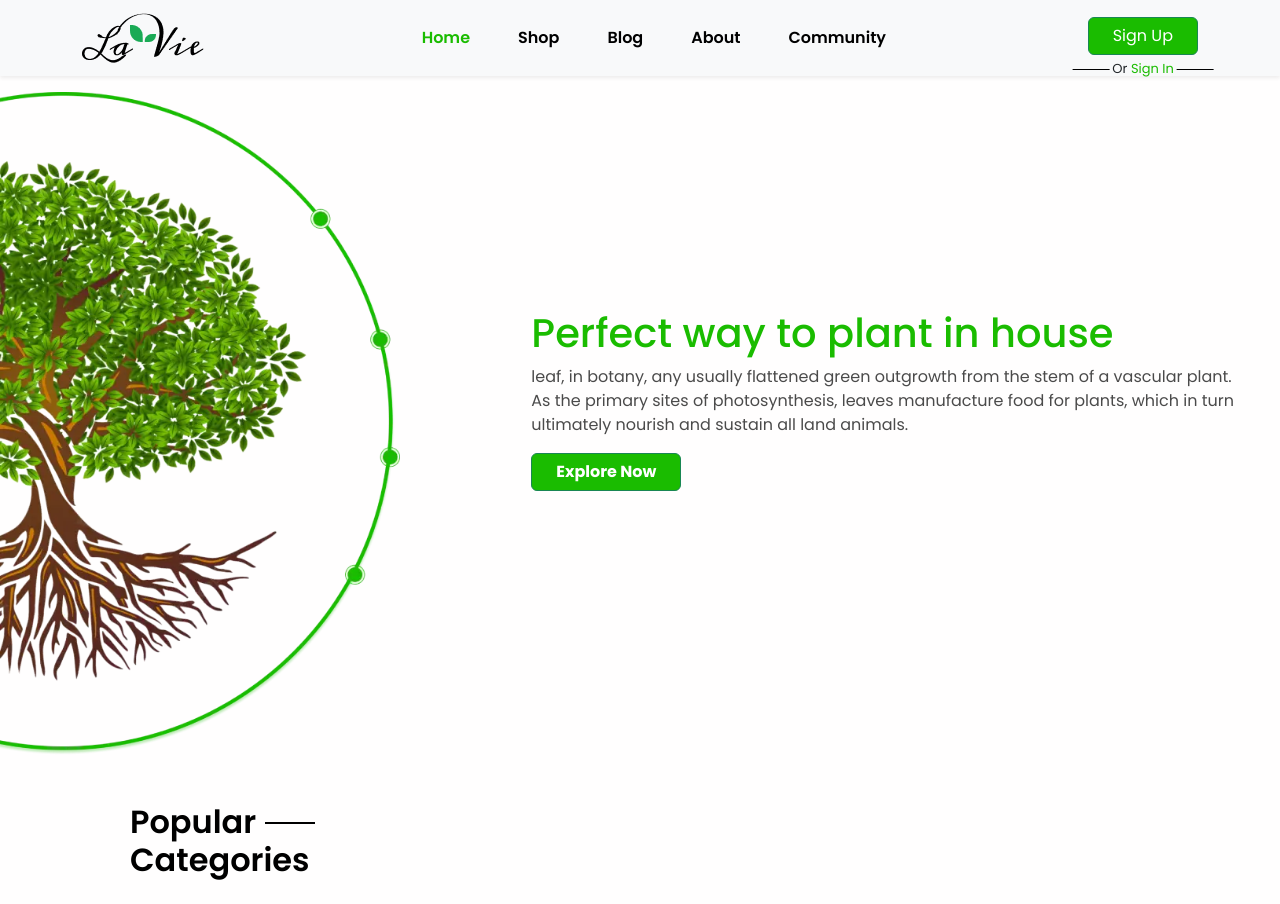
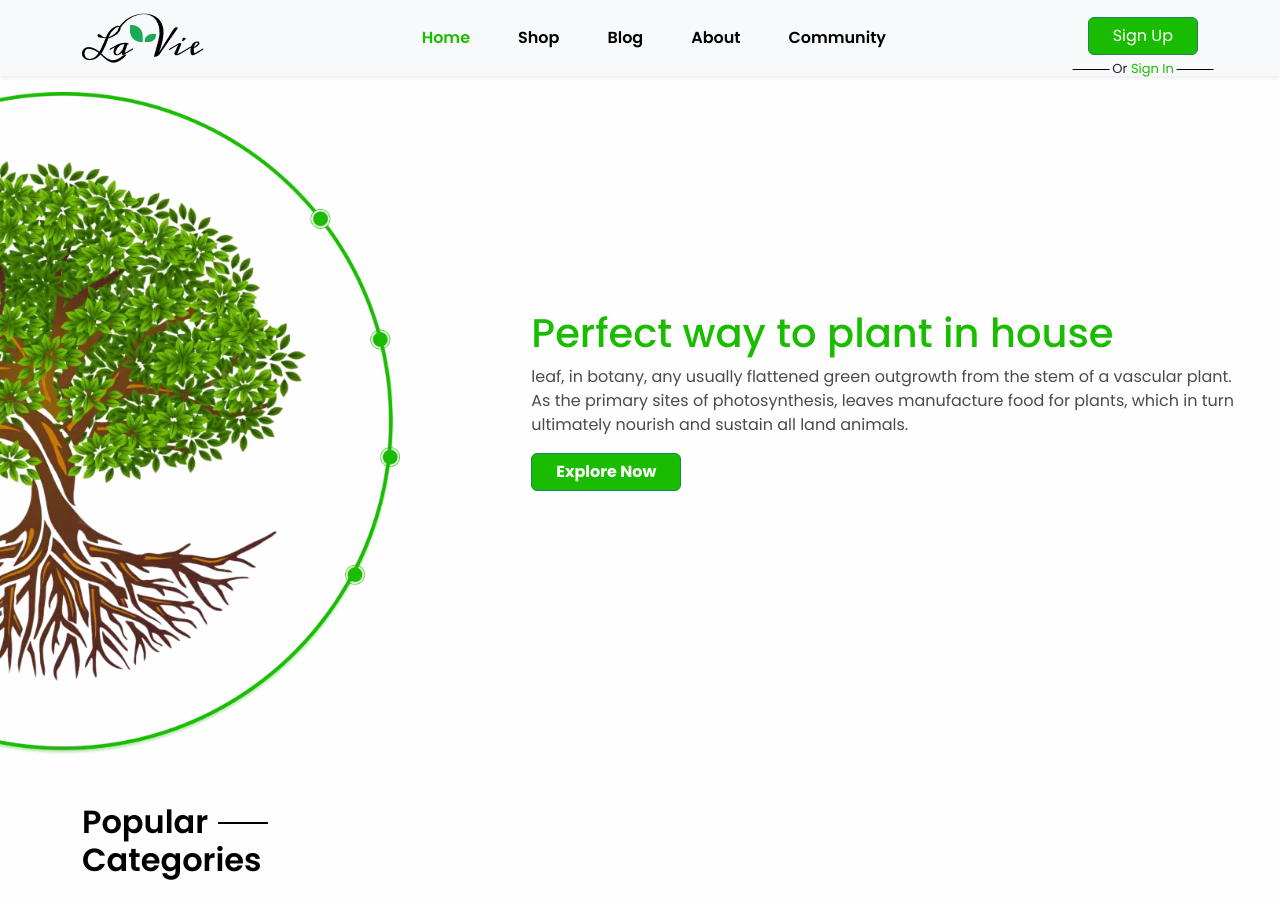
Before and after one commit to Obaadz/LaVie, a Next.js app: page / in a window 1280 px wide. Shown: the top 904 px of the page. Built offline with nearby package versions, Linux system fonts and the light colour scheme.

Commit message:
refactor: Remove start padding from section header component

```diff
--- a/components/section_header/index.tsx
+++ b/components/section_header/index.tsx
@@ -7,7 +7,7 @@ type Props = {
 
 const SectionHeader: FC<Props> = ({ title, isTwoLines }) => {
   return (
-    <StyledSectionHeader className={`${isTwoLines && "two-lines"} ps-5 pb-3`}>
+    <StyledSectionHeader className={`${isTwoLines && "two-lines"} pb-3`}>
       {title}
     </StyledSectionHeader>
   );
--- a/components/section_header/styles.js
+++ b/components/section_header/styles.js
@@ -19,7 +19,7 @@ export const StyledSectionHeader = styled.h2`
 
     &.two-lines::after {
       top: 20%;
-      right: 25%;
+      right: 40%;
     }
   }
 `;
```
